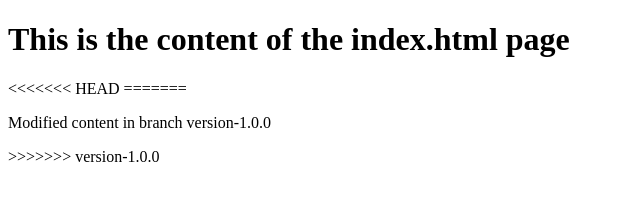
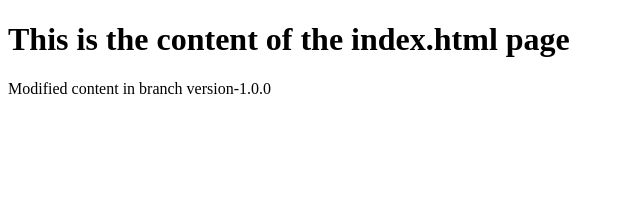
Before and after one commit to maeofed/learn-git, a plain HTML site: page index.html in a window 1280 px wide. Shown: the whole page, without its empty margins (0-640 px from the left). Drawn offline with Linux system fonts and the light colour scheme.

Commit message:
Modified index.html

```diff
--- a/index.html
+++ b/index.html
@@ -7,9 +7,6 @@
 </head>
 <body>
     <h1>This is the content of the index.html page</h1>
-<<<<<<< HEAD
-=======
     <p>Modified content in branch version-1.0.0</p>
->>>>>>> version-1.0.0
 </body>
 </html>
```
